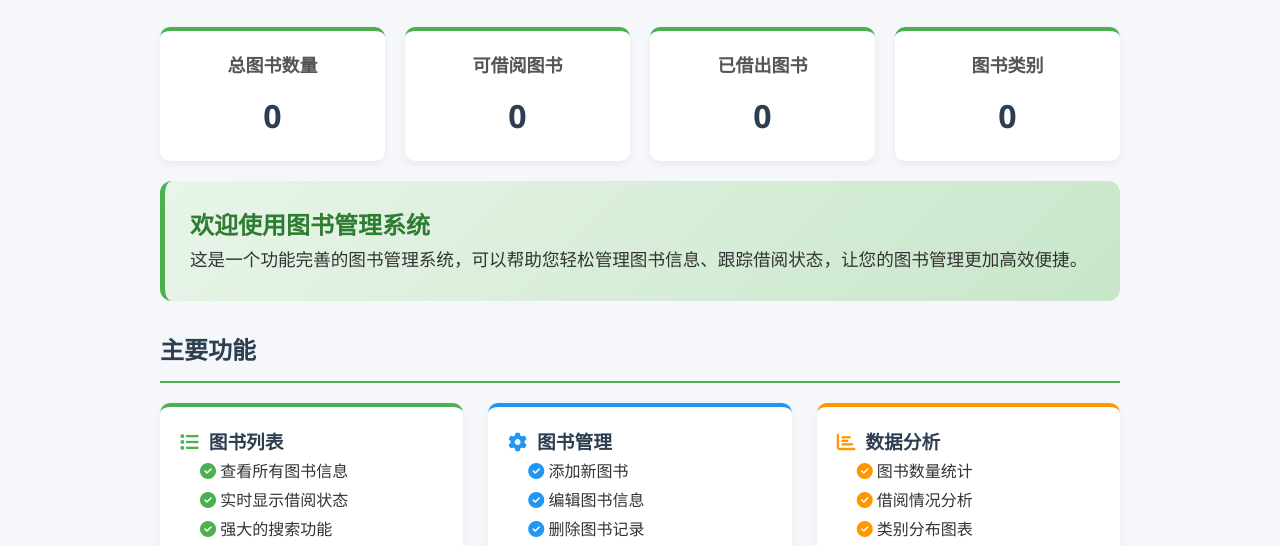
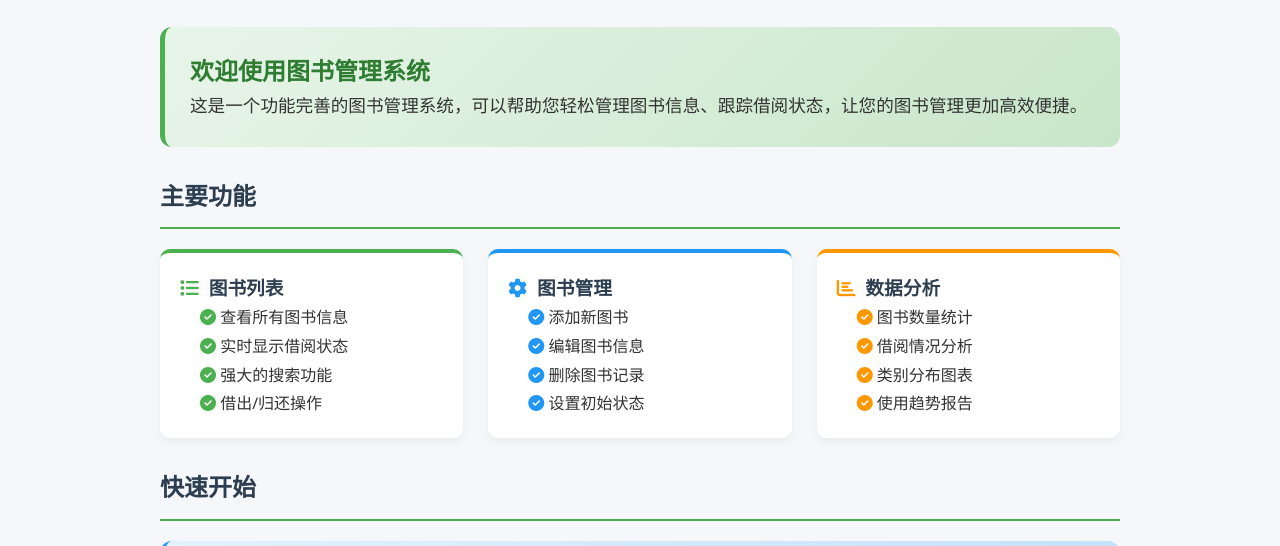
Before and after one commit to Huang133969/syner01-trust, a plain HTML site: page index.html in a window 1280 px wide. Shown: the part 228-774 px from the top of the page. Drawn offline with Linux system fonts and the light colour scheme.

Commit message:
index.html

```diff
--- a/index.html
+++ b/index.html
@@ -434,26 +434,6 @@
                 <div style="text-align: center; margin-bottom: 30px;">
                     <h1 style="color: #2c3e50; font-size: 2.5em; margin-bottom: 10px;">图书管理系统</h1>
                     <p style="color: #666; font-size: 1.2em;">高效管理您的图书收藏与借阅记录</p>
-                </div>
-
-                <!-- 统计卡片 -->
-                <div class="stats-container">
-                    <div class="stat-card">
-                        <h3>总图书数量</h3>
-                        <div class="value" id="total-books">0</div>
-                    </div>
-                    <div class="stat-card">
-                        <h3>可借阅图书</h3>
-                        <div class="value" id="available-books">0</div>
-                    </div>
-                    <div class="stat-card">
-                        <h3>已借出图书</h3>
-                        <div class="value" id="borrowed-books">0</div>
-                    </div>
-                    <div class="stat-card">
-                        <h3>图书类别</h3>
-                        <div class="value" id="book-categories">0</div>
-                    </div>
                 </div>
 
                 <!-- 欢迎语 -->
```
